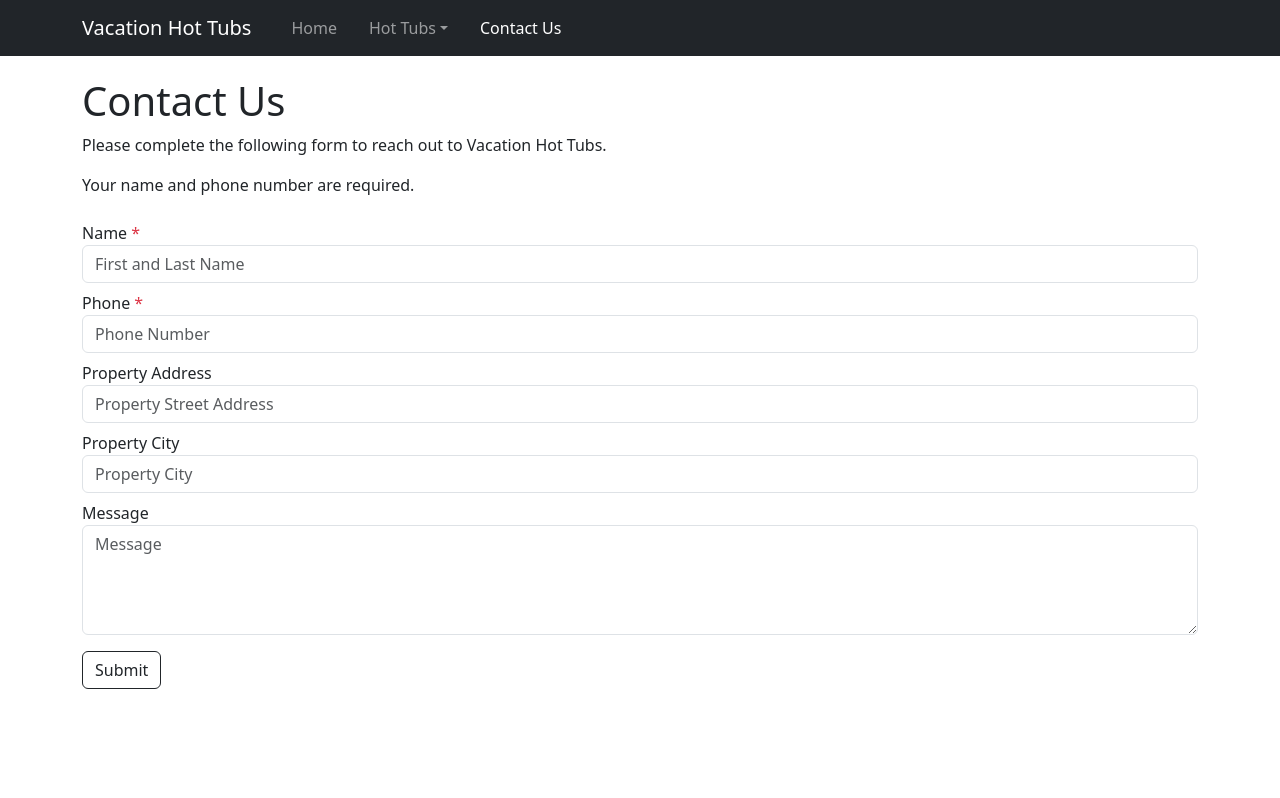
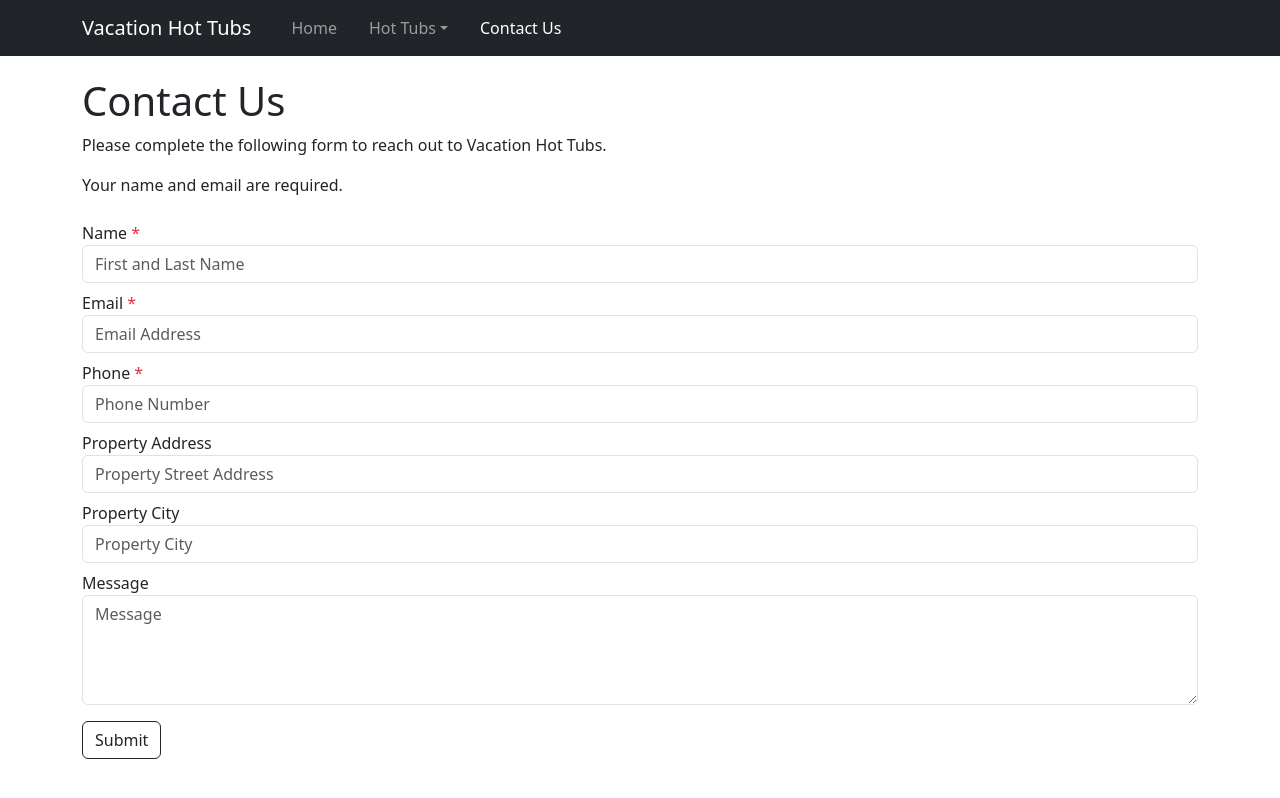
Before and after one commit to vacationhottubs/vacationhottubs.github.io, a Jekyll site: the page built from contact-us/index.html, in a window 1280 px wide. Shown: the top 798 px of the page. Built offline with Jekyll 4.4.1, drawn with Linux system fonts in a browser that asks for light colours; nearby versions of some CDN libraries.

Commit message:
Update index.html

```diff
--- a/contact-us/index.html
+++ b/contact-us/index.html
@@ -7,16 +7,18 @@ excerpt: Complete this form to send a message to our team about your next hot tu
 
           <h1 class="fw-light pt-4">Contact Us</h1>
           <p>Please complete the following form to reach out to Vacation Hot Tubs.</p>
-          <p>Your name and phone number are required.</p>
+          <p>Your name and email are required.</p>
           <form id="contact-form">
-            <label class="mt-2" for="fullName">Name <span class="text-danger">*</span></label>
-            <input type="text" id="fullName" class="form-control" name="fullName" placeholder="First and Last Name" required>
+            <label class="mt-2" for="name">Name <span class="text-danger">*</span></label>
+            <input type="text" id="name" class="form-control" name="name" placeholder="First and Last Name" autocomplete="name" required>
+            <label class="mt-2" for="email">Email <span class="text-danger">*</span></label>
+            <input type="email" id="email" class="form-control" name="email" placeholder="Email Address" autocomplete="email" required>
             <label class="mt-2" for="phone">Phone <span class="text-danger">*</span></label>
-            <input type="tel" id="phone" class="form-control" name="phone" placeholder="Phone Number" required>
+            <input type="tel" id="phone" class="form-control" name="phone" placeholder="Phone Number" autocomplete="tel">
             <label class="mt-2" for="address">Property Address</label>
-            <input type="text" id="address" class="form-control" name="address" placeholder="Property Street Address">
+            <input type="text" id="address" class="form-control" name="address" placeholder="Property Street Address" autocomplete="street-address">
             <label class="mt-2" for="city">Property City</label>
-            <input type="text" id="city" class="form-control" name="city" placeholder="Property City">
+            <input type="text" id="city" class="form-control" name="city" placeholder="Property City" autocomplete="city">
             <label class="mt-2" for="message">Message</label>
             <textarea type="text" id="message" class="form-control" name="message" placeholder="Message" rows="4" style="resize: vertical;"></textarea>
             <p class="alert alert-success mt-3 mb-0" role="alert">Your information has been sent. We’ll be in touch soon.</p>
```
